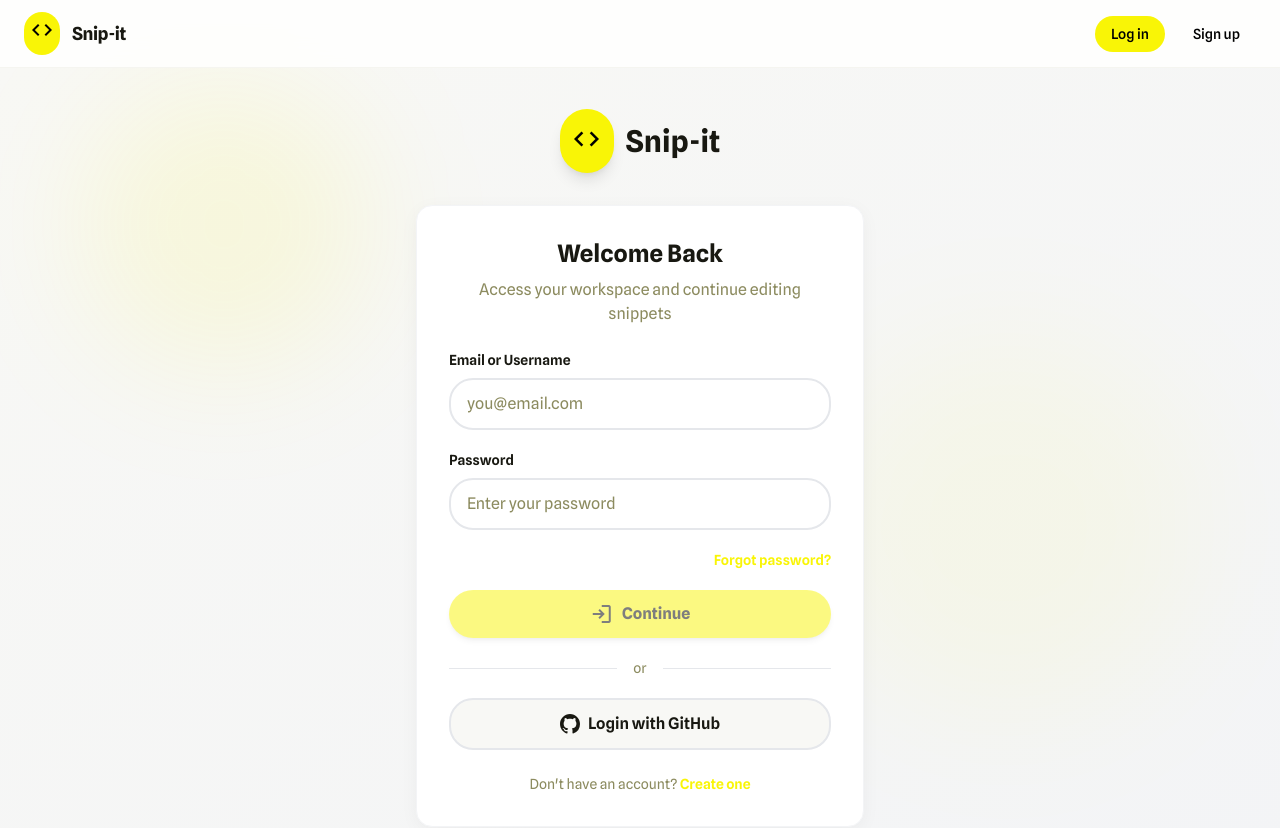
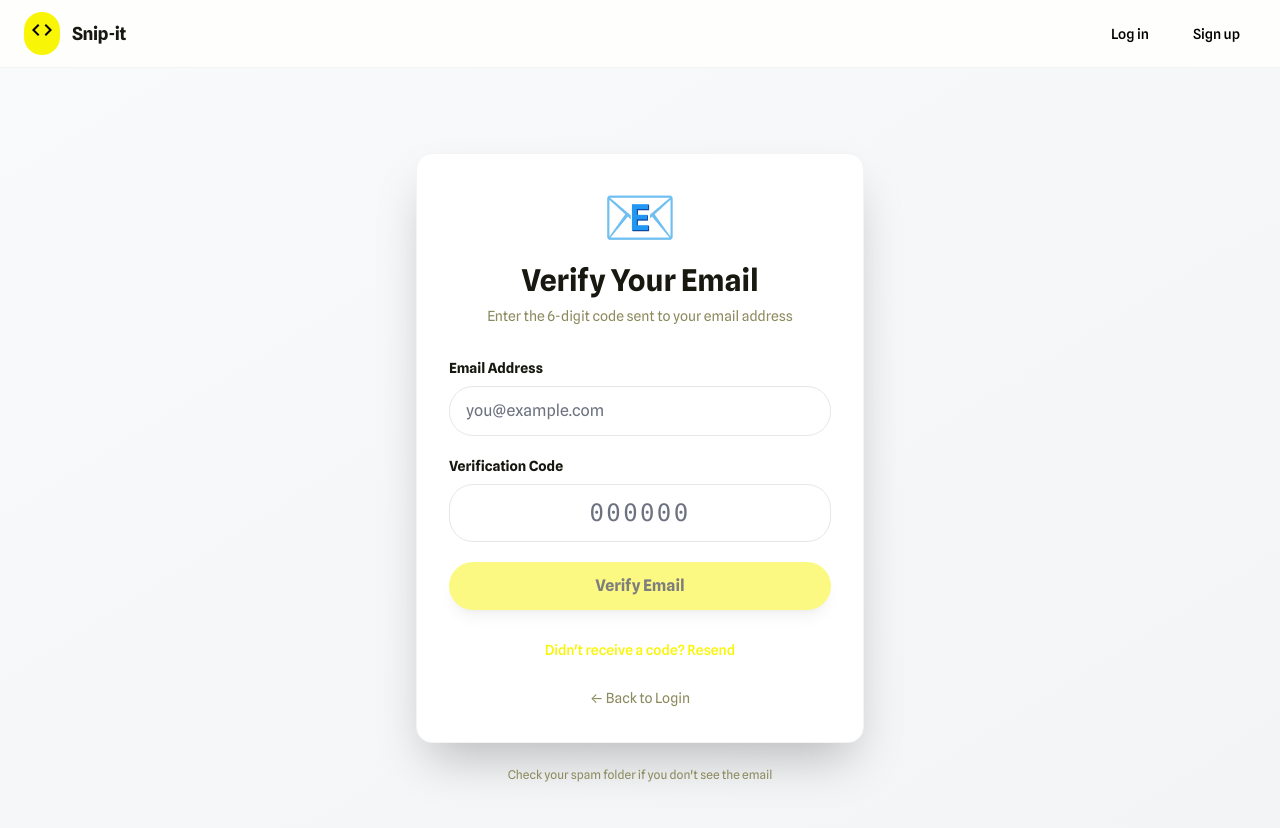
Before and after one commit to BassemArfaoui/snip-it-client, an Angular app: page /verify-email in a window 1280 px wide. Before the commit this address led to /login. Shown: the top 828 px of the page. Built offline with nearby package versions, Linux system fonts and the light colour scheme.

Commit message:
added verify email page

```diff
--- a/src/app/app.routes.ts
+++ b/src/app/app.routes.ts
@@ -5,6 +5,7 @@ import { ForgotPasswordComponent } from './forgot-password/forgot-password.compo
 import { ResetPasswordComponent } from './reset-password/reset-password.component';
 import { HomeComponent } from './home/home.component';
 import { ProfileComponent } from './profile/profile.component';
+import { VerifyEmailComponent } from './verify-email/verify-email.component';
 import { AuthGuard } from './auth.guard';
 import { GitHubCallbackComponent } from './github-callback/github-callback.component';
 
@@ -12,6 +13,7 @@ export const routes: Routes = [
 	{ path: '', pathMatch: 'full', redirectTo: 'login' },
 	{ path: 'login', component: LoginPageComponent },
 	{ path: 'signup', component: SignupPageComponent },
+	{ path: 'verify-email', component: VerifyEmailComponent },
 	{ path: 'forgot-password', component: ForgotPasswordComponent },
 	{ path: 'reset-password', component: ResetPasswordComponent },
 	{ path: 'auth-success', component: GitHubCallbackComponent },
--- a/src/app/profile/profile.component.ts
+++ b/src/app/profile/profile.component.ts
@@ -450,7 +450,10 @@ export class ProfileComponent implements OnInit {
   }
 
   goToEmailVerification(): void {
-    // Navigate to email verification page - adjust route as needed
+    // Save email to localStorage for pre-fill on verify page
+    if (this.profile?.email) {
+      localStorage.setItem('pendingVerificationEmail', this.profile.email);
+    }
     window.location.href = '/verify-email';
   }
 }
--- /dev/null
+++ b/src/app/verify-email/verify-email.component.css
@@ -0,0 +1 @@
+/* Verify Email Component Styles */
--- /dev/null
+++ b/src/app/verify-email/verify-email.component.html
@@ -0,0 +1,99 @@
+<div class="min-h-screen bg-gradient-to-br from-gray-50 to-gray-100 dark:from-gray-900 dark:to-gray-800 flex items-center justify-center p-4">
+  <div class="w-full max-w-md">
+    <div class="bg-white dark:bg-card-dark rounded-2xl shadow-2xl p-8 border border-gray-100 dark:border-white/10">
+      <!-- Header -->
+      <div class="text-center mb-8">
+        <div class="text-6xl mb-4">📧</div>
+        <h1 class="text-3xl font-bold text-text-main dark:text-white mb-2">Verify Your Email</h1>
+        <p class="text-sm text-text-muted">Enter the 6-digit code sent to your email address</p>
+      </div>
+
+      <!-- Form -->
+      <form [formGroup]="verifyForm" (ngSubmit)="onSubmit()" class="space-y-5">
+        <!-- Email Input -->
+        <div class="space-y-2">
+          <label for="email" class="block text-sm font-bold text-text-main dark:text-white">Email Address</label>
+          <input
+            id="email"
+            type="email"
+            formControlName="email"
+            placeholder="you@example.com"
+            class="w-full px-4 py-3 rounded-lg border border-gray-200 dark:border-white/10 bg-white dark:bg-slate-900 text-text-main dark:text-white focus:outline-none focus:ring-2 focus:ring-primary transition-all"
+          />
+          @if (verifyForm.get('email')?.touched && verifyForm.get('email')?.invalid) {
+            <p class="text-xs text-red-600 mt-1">Please enter a valid email address</p>
+          }
+        </div>
+
+        <!-- OTP Input -->
+        <div class="space-y-2">
+          <label for="otp" class="block text-sm font-bold text-text-main dark:text-white">Verification Code</label>
+          <input
+            id="otp"
+            type="text"
+            formControlName="otp"
+            placeholder="000000"
+            maxlength="6"
+            class="w-full px-4 py-3 rounded-lg border border-gray-200 dark:border-white/10 bg-white dark:bg-slate-900 text-text-main dark:text-white text-center text-2xl tracking-widest font-mono focus:outline-none focus:ring-2 focus:ring-primary transition-all"
+          />
+          @if (verifyForm.get('otp')?.touched && verifyForm.get('otp')?.invalid) {
+            <p class="text-xs text-red-600 mt-1">Please enter a 6-digit code</p>
+          }
+        </div>
+
+        <!-- Error Message -->
+        @if (error) {
+          <div class="bg-red-50 border border-red-200 text-red-700 px-4 py-3 rounded-lg text-sm">
+            {{ error }}
+          </div>
+        }
+
+        <!-- Success Message -->
+        @if (success) {
+          <div class="bg-green-50 border border-green-200 text-green-700 px-4 py-3 rounded-lg text-sm">
+            {{ success }}
+          </div>
+        }
+
+        <!-- Submit Button -->
+        <button
+          type="submit"
+          [disabled]="loading || verifyForm.invalid"
+          class="w-full bg-primary hover:bg-[#e6e205] text-black font-bold py-3 rounded-full transition-all disabled:opacity-50 disabled:cursor-not-allowed shadow-lg"
+        >
+          @if (loading) {
+            <span>Verifying...</span>
+          } @else {
+            <span>Verify Email</span>
+          }
+        </button>
+
+        <!-- Resend Code -->
+        <div class="text-center pt-2">
+          <button
+            type="button"
+            (click)="resendCode()"
+            [disabled]="loading"
+            class="text-sm text-primary hover:underline font-medium disabled:opacity-50"
+          >
+            Didn't receive a code? Resend
+          </button>
+        </div>
+      </form>
+
+      <!-- Back to Login -->
+      <div class="mt-6 text-center">
+        <a routerLink="/login" class="text-sm text-text-muted hover:text-text-main transition-colors">
+          ← Back to Login
+        </a>
+      </div>
+    </div>
+
+    <!-- Additional Help -->
+    <div class="mt-6 text-center">
+      <p class="text-xs text-text-muted">
+        Check your spam folder if you don't see the email
+      </p>
+    </div>
+  </div>
+</div>
--- /dev/null
+++ b/src/app/verify-email/verify-email.component.ts
@@ -0,0 +1,92 @@
+import { Component, OnInit } from '@angular/core';
+import { CommonModule } from '@angular/common';
+import { FormBuilder, FormGroup, ReactiveFormsModule, Validators } from '@angular/forms';
+import { Router } from '@angular/router';
+import { AuthService } from '../auth.service';
+
+@Component({
+  selector: 'app-verify-email',
+  standalone: true,
+  imports: [CommonModule, ReactiveFormsModule],
+  templateUrl: './verify-email.component.html',
+  styleUrl: './verify-email.component.css'
+})
+export class VerifyEmailComponent implements OnInit {
+  verifyForm: FormGroup;
+  loading = false;
+  error = '';
+  success = '';
+  email = '';
+
+  constructor(
+    private fb: FormBuilder,
+    private authService: AuthService,
+    private router: Router
+  ) {
+    this.verifyForm = this.fb.group({
+      email: ['', [Validators.required, Validators.email]],
+      otp: ['', [Validators.required, Validators.minLength(6), Validators.maxLength(6)]]
+    });
+  }
+
+  ngOnInit(): void {
+    // Pre-fill email from localStorage if available (from signup/password change)
+    const savedEmail = localStorage.getItem('pendingVerificationEmail');
+    if (savedEmail) {
+      this.email = savedEmail;
+      this.verifyForm.patchValue({ email: savedEmail });
+    }
+  }
+
+  onSubmit(): void {
+    if (this.verifyForm.invalid) {
+      this.verifyForm.markAllAsTouched();
+      return;
+    }
+
+    this.loading = true;
+    this.error = '';
+    this.success = '';
+
+    const { email, otp } = this.verifyForm.value;
+
+    this.authService.verifyEmail({ email, otp }).subscribe({
+      next: (response) => {
+        this.success = response.message || 'Email verified successfully!';
+        this.loading = false;
+        localStorage.removeItem('pendingVerificationEmail');
+
+        setTimeout(() => {
+          this.router.navigate(['/dashboard']);
+        }, 2000);
+      },
+      error: (err) => {
+        this.error = err?.error?.message || 'Verification failed. Please check your code and try again.';
+        this.loading = false;
+      }
+    });
+  }
+
+  resendCode(): void {
+    const email = this.verifyForm.get('email')?.value;
+    if (!email) {
+      this.error = 'Please enter your email address';
+      return;
+    }
+
+    this.loading = true;
+    this.error = '';
+    this.success = '';
+
+    this.authService.resendOtp(email).subscribe({
+      next: (response) => {
+        this.success = response.message || 'Verification code sent to your email!';
+        this.loading = false;
+      },
+      error: (err) => {
+        this.error = err?.error?.message || 'Failed to resend code. Please try again.';
+        this.loading = false;
+      }
+    });
+  }
+}
```
